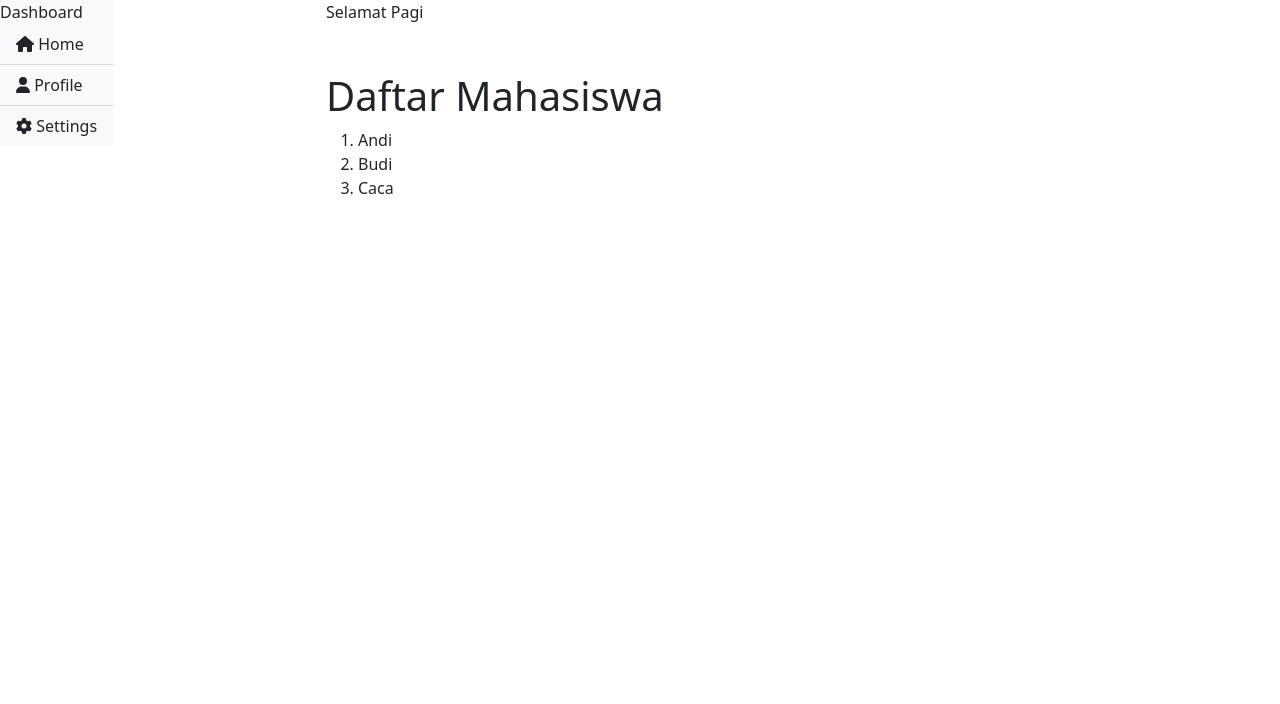
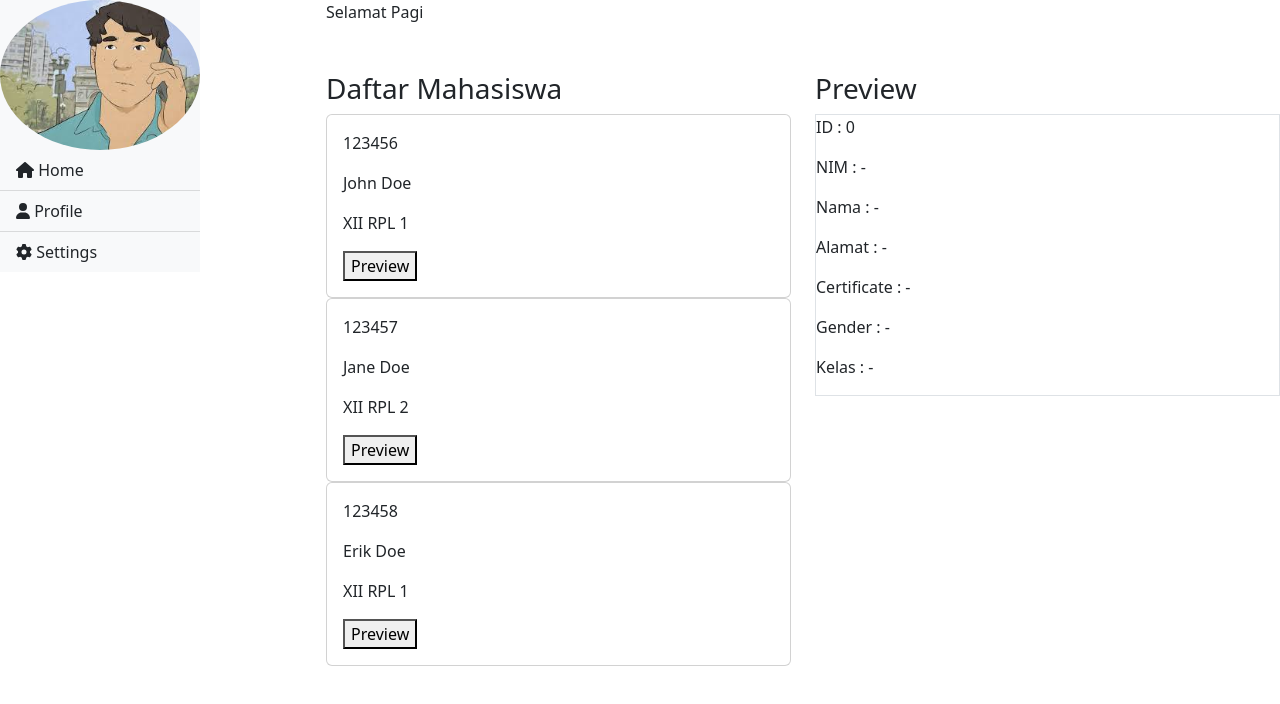
Before and after one commit to ajierizaldi/ojt-dans, a React (Create React App) app in the folder frontend/: page /dashboard/1 in a window 1280 px wide. Shown: the top 704 px of the page. Built offline with nearby package versions, Linux system fonts and the light colour scheme.

Commit message:
update dashboard

```diff
--- /dev/null
+++ b/frontend/src/components/bin/RegisteredStudentList.json
@@ -0,0 +1,26 @@
+[
+    {
+        "id": 1,
+        "nik": "123456",
+        "name": "John Doe",
+        "alamat": "Jl. Jalan",
+        "kelas": "XII RPL 1",
+        "gender": "Laki-laki"
+    },
+    {
+        "id": 2,
+        "nik": "123457",
+        "name": "Jane Doe",
+        "alamat": "Jl. in aja dulu",
+        "kelas": "XII RPL 2",
+        "gender": "Perempuan"
+    },
+    {
+        "id": 3,
+        "nik": "123458",
+        "name": "Erik Doe",
+        "alamat": "Jl. Sama yang lain",
+        "kelas": "XII RPL 1",
+        "gender": "Laki-laki"
+    }
+]
--- a/frontend/src/components/data/Mahasiswa.jsx
+++ b/frontend/src/components/data/Mahasiswa.jsx
@@ -1,18 +1,58 @@
-import { useDispatch, useSelector } from "react-redux"
+// import { useState } from "react"
 
-const Mahasiswa = () => {
-    // const { isResult, isFetching, isError } = useSelector(state => state.mahasiswa)
+// import RegisteredStudentList from "../../components/bin/RegisteredStudentList"
 
-    return (
-        <div>
-            <h1>Daftar Mahasiswa</h1>
-            <ol>
-                <li>Andi</li>
-                <li>Budi</li>
-                <li>Caca</li>
-            </ol>
-        </div>
-    )
-}
+// const Mahasiswa = () => {
+//     const [student, setStudent] = useState({
+//         id: 1,
+//         nik: "",
+//         name: "",
+//         alamat: "",
+//         certificate: "",
+//         gender: "",
+//         kelas: ""
+//     })
+//     return (
+//         <div>
+//             <h1>Daftar Mahasiswa</h1>
+//             {/* fetch data dari json */}
+//             {
+//                 RegisteredStudentList.map((item, index) => {
+//                     return (
+//                         <div key={index}>
+//                             <p>{item.nik}</p>
+//                             <p>{item.name}</p>
+//                             <p>{item.kelas}</p>
+//                             <button
+//                                 onClick={() => {
+//                                     setStudent({
+//                                         id: item.id,
+//                                         nik: item.nik,
+//                                         name: item.name,
+//                                         alamat: item.alamat,
+//                                         certificate: 'yes',
+//                                         gender: item.gender,
+//                                         kelas: item.kelas
+//                                     })
+//                                 }}
+//                             >Preview</button>
+//                         </div>
+//                     )
+//                 })}
 
-export default Mahasiswa
+//             {/* preview data */}
+//             <div className="border">
+//                 <h1>Preview</h1>
+//                 <p>{student.id}</p>
+//                 <p>{student.nik}</p>
+//                 <p>{student.name}</p>
+//                 <p>{student.alamat}</p>
+//                 <p>{student.certificate}</p>
+//                 <p>{student.gender}</p>
+//                 <p>{student.kelas}</p>
+//             </div>
+//         </div>
+//     )
+// }
+
+// export default Mahasiswa
--- a/frontend/src/components/pages/Dashboard.jsx
+++ b/frontend/src/components/pages/Dashboard.jsx
@@ -1,14 +1,24 @@
+import { useParams, useLocation } from 'react-router';
+import { useState } from "react"
+
 import TimeNow from '../partials/TimeNow';
 import Sidebar from '../partials/Sidebar';
-import { useParams, useLocation } from 'react-router';
-import Mahasiswa from '../data/Mahasiswa';
-
-
+import RegisteredStudentList from "../../components/bin/RegisteredStudentList.json"
 
 const Dashboard = () => {
     const location = useLocation();
     const firstName = location.state?.data?.firstName;
-    let uid = useParams()
+    let { uid } = useParams();
+
+    const [student, setStudent] = useState({
+        id: 0,
+        nik: "-",
+        name: "-",
+        alamat: "-",
+        certificate: "-",
+        gender: "-",
+        kelas: "-"
+    })
 
     return (
         <div className="dashboard">
@@ -20,7 +30,52 @@ const Dashboard = () => {
                     <div className="main">
                         <TimeNow /> {firstName}
                         <div className="mt-5">
-                            <Mahasiswa />
+                            <div className="row">
+                                <div className="col-md-6">
+                                    <h3>Daftar Mahasiswa</h3>
+                                    {/* fetch data dari json */}
+                                    {
+                                        RegisteredStudentList.map((item, index) => {
+                                            return (
+                                                <div className="card">
+                                                    <div className="card-body">
+                                                        <div key={index}>
+                                                            <p>{item.nik}</p>
+                                                            <p>{item.name}</p>
+                                                            <p>{item.kelas}</p>
+                                                            <button
+                                                                onClick={() => {
+                                                                    setStudent({
+                                                                        id: item.id,
+                                                                        nik: item.nik,
+                                                                        name: item.name,
+                                                                        alamat: item.alamat,
+                                                                        certificate: 'yes',
+                                                                        gender: item.gender,
+                                                                        kelas: item.kelas
+                                                                    })
+                                                                }}
+                                                            >Preview</button>
+                                                        </div>
+                                                    </div>
+                                                </div>
+                                            )
+                                        })}
+                                </div>
+                                <div className="col-md-6">
+                                    {/* preview data */}
+                                    <h3>Preview</h3>
+                                    <div className="border">
+                                        <p>ID           : {student.id}</p>
+                                        <p>NIM          : {student.nik}</p>
+                                        <p>Nama         : {student.name}</p>
+                                        <p>Alamat       : {student.alamat}</p>
+                                        <p>Certificate  : {student.certificate}</p>
+                                        <p>Gender       : {student.gender}</p>
+                                        <p>Kelas        : {student.kelas}</p>
+                                    </div>
+                                </div>
+                            </div>
                         </div>
                     </div>
                 </div>
--- a/frontend/src/components/pages/Login.jsx
+++ b/frontend/src/components/pages/Login.jsx
@@ -16,6 +16,7 @@ const Login = () => {
                     <label htmlFor="username" className=''>Username :   </label><br />
                     <input type="text" id="username" value={username} onChange={(e) => setUsername(e.target.value)} />
                 </div>
+                <br />
                 <div className="password-form">
                     <label htmlFor="password" className=''>Password :</label><br />
                     <input type="password" id="password" value={password} onChange={(e) => setPassword(e.target.value)} />
@@ -29,7 +30,7 @@ const Login = () => {
                             username: username,
                             password: password
                         }
-                    }} className='text-dark'>Login</Link>
+                    }} className='text-light'>Login</Link>
                 </button>
             </div>
         </div>
--- /dev/null
+++ b/frontend/src/components/pages/certificate/CertificateContainer.jsx
@@ -0,0 +1,6 @@
+import React from 'react';
+
+
+const CertificateContainer = () => {
+
+}
--- a/frontend/src/components/partials/Sidebar.jsx
+++ b/frontend/src/components/partials/Sidebar.jsx
@@ -1,5 +1,6 @@
 import React from "react";
 import { Link } from "react-router-dom";
+import { useParams, useLocation } from "react-router";
 import { FontAwesomeIcon } from "@fortawesome/react-fontawesome";
 import {
     faHome,
@@ -9,12 +10,17 @@ import {
 import "bootstrap/dist/css/bootstrap.min.css";
 
 const Sidebar = () => {
+    let { uid } = useParams();
+    let location = useLocation();
+    let firstName = location.state?.data?.firstName;
+
     return (
         <div className="d-flex" id="wrapper">
             <div className="bg-light border-right" id="sidebar-wrapper">
-                <div className="sidebar-heading">Dashboard </div>
+                <img src="/pic.jpg" alt="pic-profile" className="rounded-circle" style={{ width: '200px' }} />
+                <div className="sidebar-heading text-center">{firstName}</div>
                 <div className="list-group list-group-flush">
-                    <Link to="/" className="list-group-item list-group-item-action bg-light">
+                    <Link to='/dashboard/:uid' className="list-group-item list-group-item-action bg-light">
                         <FontAwesomeIcon icon={faHome} /> Home
                     </Link>
                     <Link to="/profile" className="list-group-item list-group-item-action bg-light">
```
Also changed, not shown: frontend/src/bin/RegisteredStudentList.json (deleted, +0 -28 lines), frontend/public/pic.jpg (added), frontend/src/components/pages/certificate/DidMount.jsx (added).
